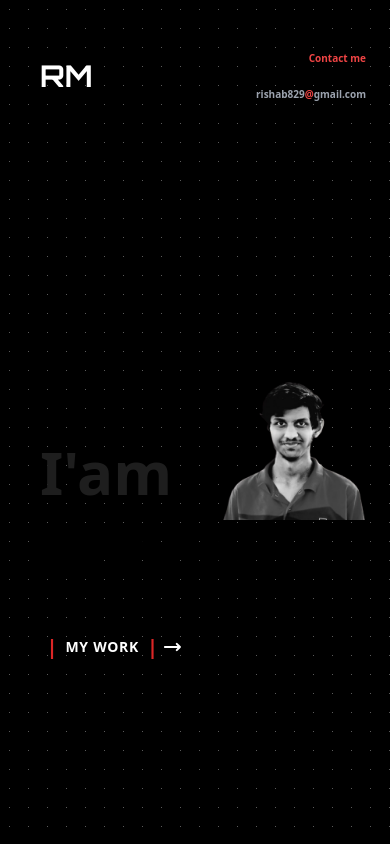
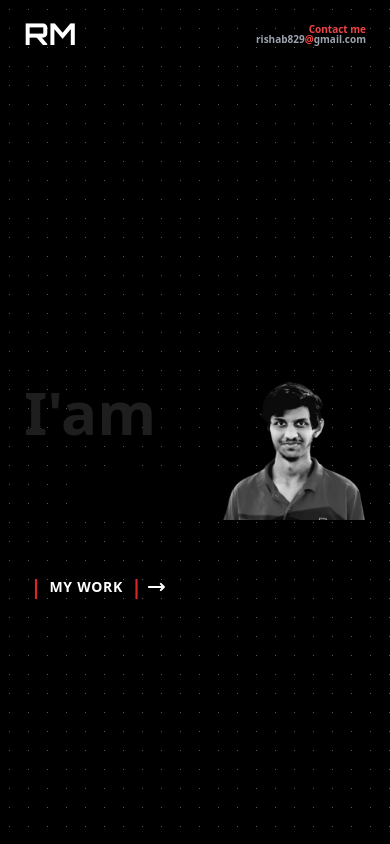
Before and after one commit to RishabMandal/Portfolio-Revamped-3.0, a Next.js app: page / in a window 390 px wide. Built offline with nearby package versions, Linux system fonts and the light colour scheme.

Commit message:
Fixed mobile layout home page, still design issue present.

```diff
--- a/app/components/experience/page.tsx
+++ b/app/components/experience/page.tsx
@@ -57,7 +57,7 @@ export default function Experience() {
           initial={{ x: "-50%", scale: 1.5, opacity: 0.5 }}
         ></motion.div>
       )}
-      <div className="min-h-screen text-white flex flex-col justify-center p-8 md:p-24 lg:pl-48">
+      <div className="min-h-screen text-white flex flex-col justify-center p-8 pl-20 md:p-24 lg:pl-48">
         <ScrollIndicator />
         {/* Header matching the image style */}
         <motion.div
--- a/app/page.tsx
+++ b/app/page.tsx
@@ -30,7 +30,7 @@ export default function Home() {
       {/* MOBILE FIX 1: Main container padding
           Desktop reverts exactly to your original `p-12`. Mobile uses `pl-20` to dodge nav.
       */}
-      <main className={`pl-10 pr-6 py-12 md:p-12 min-h-screen overflow-hidden`}>
+      <main className={`pl-6 pr-6 py-6 md:p-12 min-h-screen overflow-hidden`}>
         <AnimatePresence mode="wait">
           {isLoading && <Loader finishLoading={() => setIsLoading(false)} />}
         </AnimatePresence>
@@ -86,7 +86,7 @@ export default function Home() {
             </motion.span>
           </motion.div>
 
-          <div className="flex flex-col justify-center text-[10px] md:text-xs font-bold">
+          <div className="flex flex-col justify-center text-[10px] md:text-xs font-bold leading-none">
             <Link
               href="/components/contact"
               className="text-red-500 text-right md:text-center"
```
